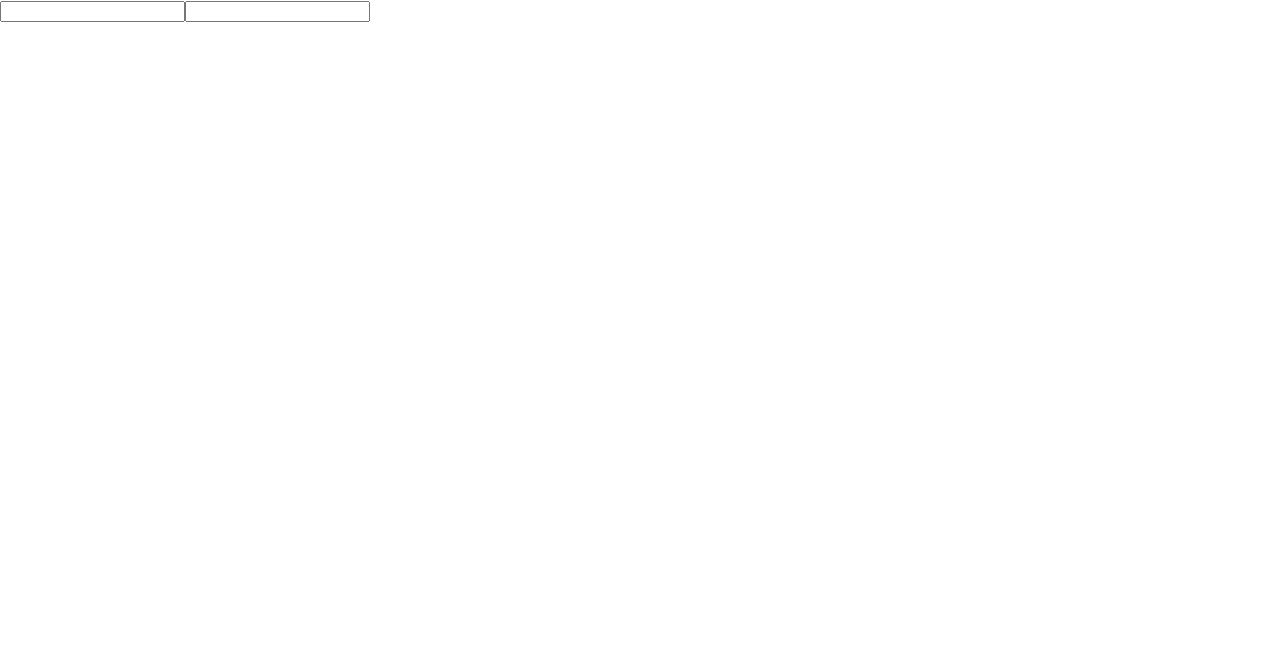
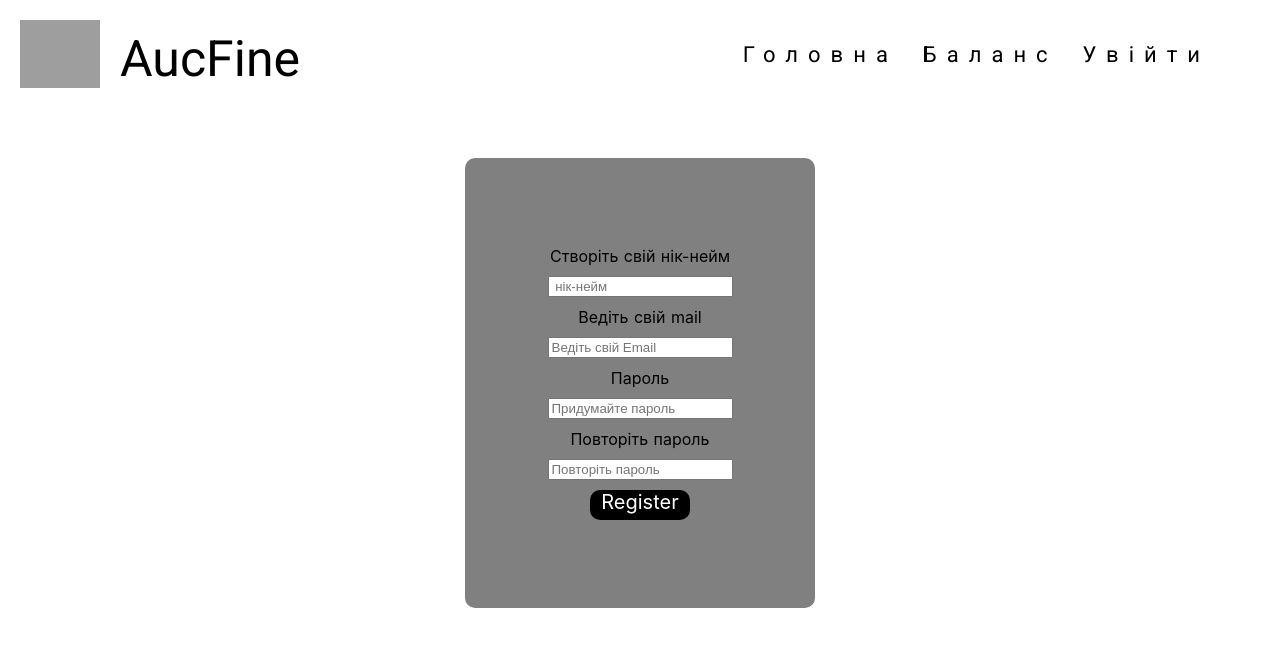
Before and after one commit to bohdan-krupa/auction, a Nuxt app: page /auth/sign-up in a window 1280 px wide. Shown: the top 646 px of the page. Built offline with nearby package versions, Linux system fonts and the light colour scheme; grey boxes are pictures that could not be loaded.

Commit message:
Муляж for Register

```diff
--- a/pages/auth/sign-in.vue
+++ b/pages/auth/sign-in.vue
@@ -64,12 +64,13 @@ export default {
   a
     text-decoration: none
     font-size: 20px
-    color: #000
+    color: #fff
 
   .btn
     width: 100px
     height: 30px
     border-radius: 10px
+    background-color: black
 
   span
     font-size: 30px
--- a/pages/auth/sign-up.vue
+++ b/pages/auth/sign-up.vue
@@ -1,8 +1,56 @@
 <template>
   <div>
     <div class="container">
-      <input type="text" />
-      <input type="text" />
+      <label>Створіть свій нік-нейм</label>
+      <input type="text" placeholder=" нік-нейм" />
+      <label>Ведіть свій mail</label>
+      <input type="email" placeholder="Ведіть свій Email" />
+      <label>Пароль</label>
+      <input type="password" placeholder="Придумайте пароль" />
+      <label>Повторіть пароль</label>
+      <input type="password" placeholder="Повторіть пароль" />
+      <div class="btn">
+        <a>Register</a>
+      </div>
     </div>
   </div>
 </template>
+
+<script>
+export default {
+  layout: "sign"
+};
+</script>
+
+<style lang="sass" scoped>
+.container
+  display: flex
+  flex-flow: column wrap
+  width: 350px
+  height: 450px
+  background-color: grey
+  align-items: center
+  border-radius: 10px
+  box-sizing: border-box
+  margin-top: 50px
+
+div
+  display: flex
+  justify-content: center
+  box-sizing: border-box
+
+input
+  margin: 10px
+
+.btn
+  width: 100px
+  height: 30px
+  border-radius: 10px
+  background-color: black
+  a
+    text-decoration: none
+    font-size: 20px
+    color: #fff
+
+
+</style>
```
